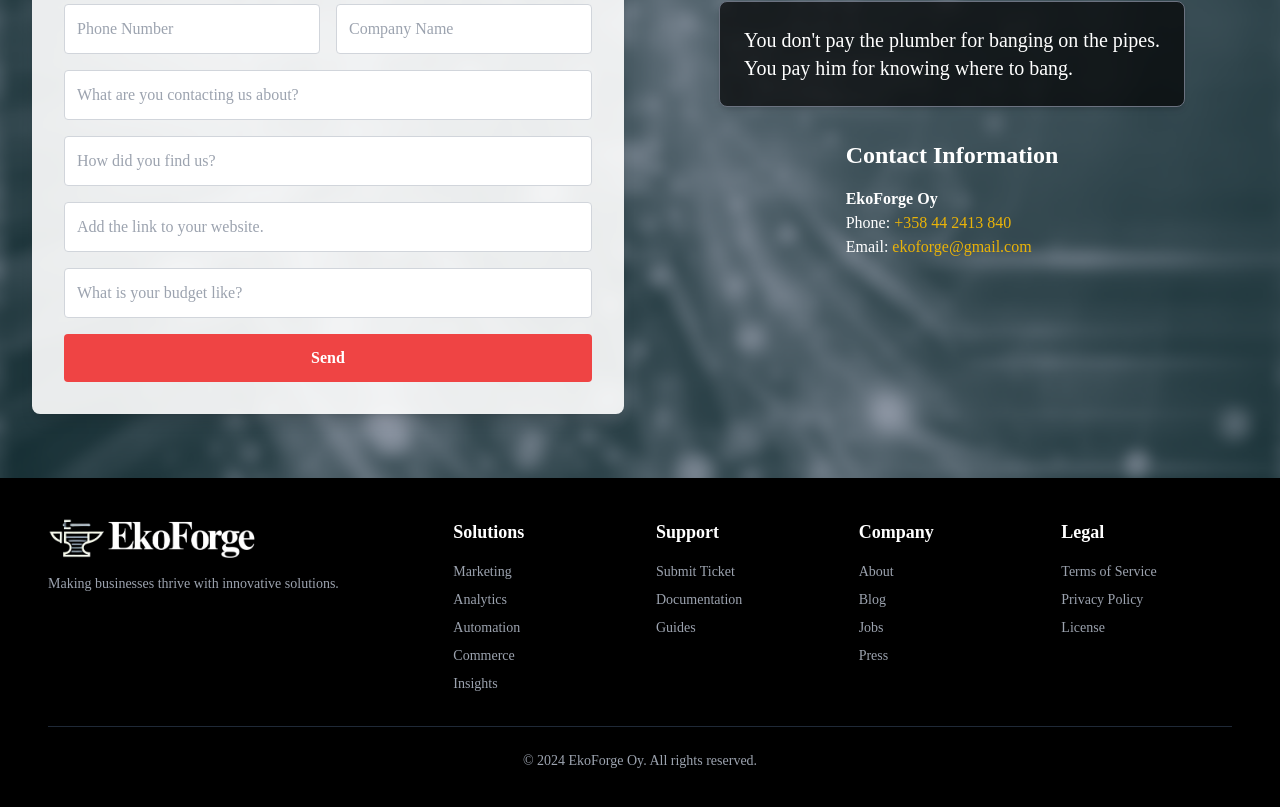
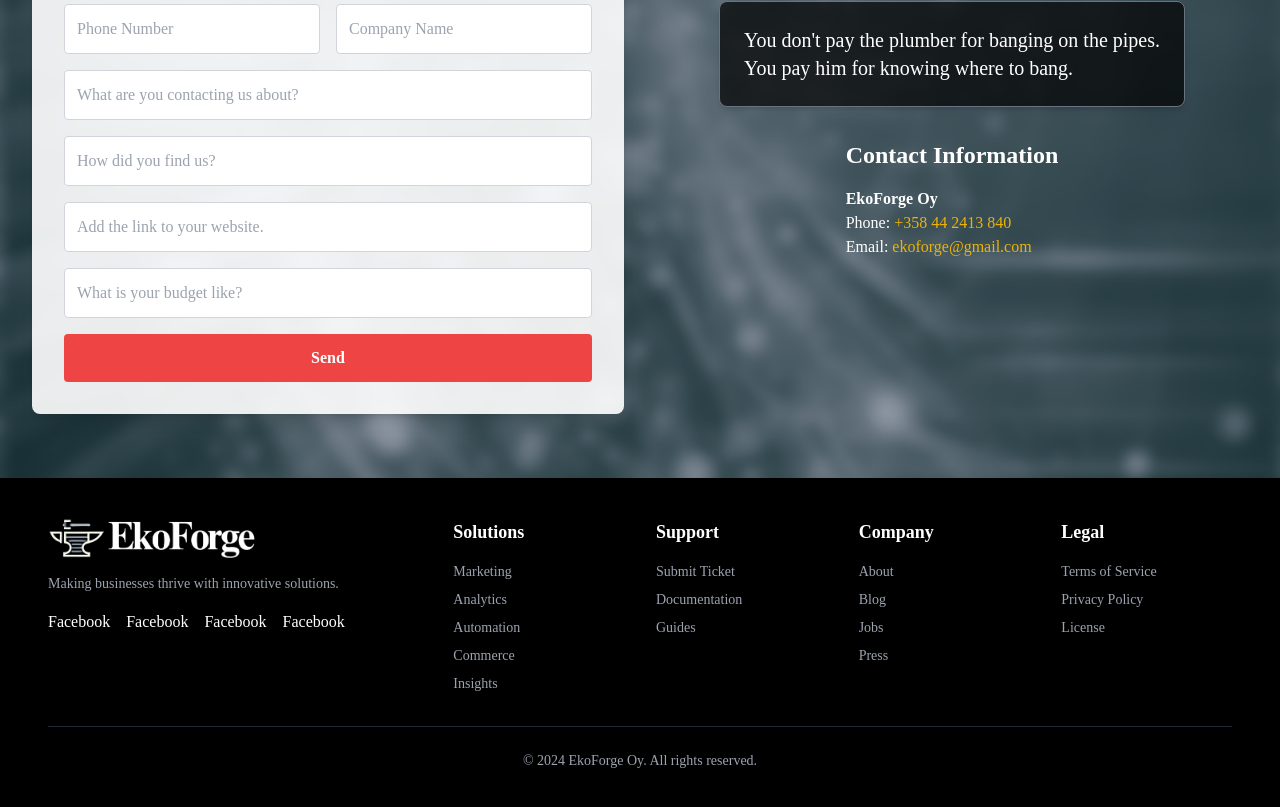
Before and after one commit to EB378/EkoForge3.0, a Next.js app: page /en in a window 1280 px wide. Shown: the part 2453-3260 px from the top of the page. Built offline with nearby package versions, Linux system fonts and the light colour scheme.

Commit message:
modified:   app/globals.css 	modified:   components/Footer.tsx

```diff
--- a/app/globals.css
+++ b/app/globals.css
@@ -19,11 +19,3 @@
   background: var(--background);
   font-synthesis: none;
 }
-
-@media only screen and (max-width: 950px) {
-  html,
-  body {
-    align-items: center;
-
-  }
-}
--- a/components/Footer.tsx
+++ b/components/Footer.tsx
@@ -27,16 +27,16 @@
             {/* Social Icons */}
             <div className="flex justify-center md:justify-start space-x-4 text-white">
               <a href="#" aria-label="Facebook">
-                <i className="fab fa-facebook-f"></i>
+                Facebook
               </a>
               <a href="#" aria-label="Instagram">
-                <i className="fab fa-instagram"></i>
+              Facebook
               </a>
               <a href="#" aria-label="Twitter">
-                <i className="fab fa-twitter"></i>
+              Facebook
               </a>
               <a href="#" aria-label="LinkedIn">
-                <i className="fab fa-linkedin-in"></i>
+              Facebook
               </a>
             </div>
           </div>
```
